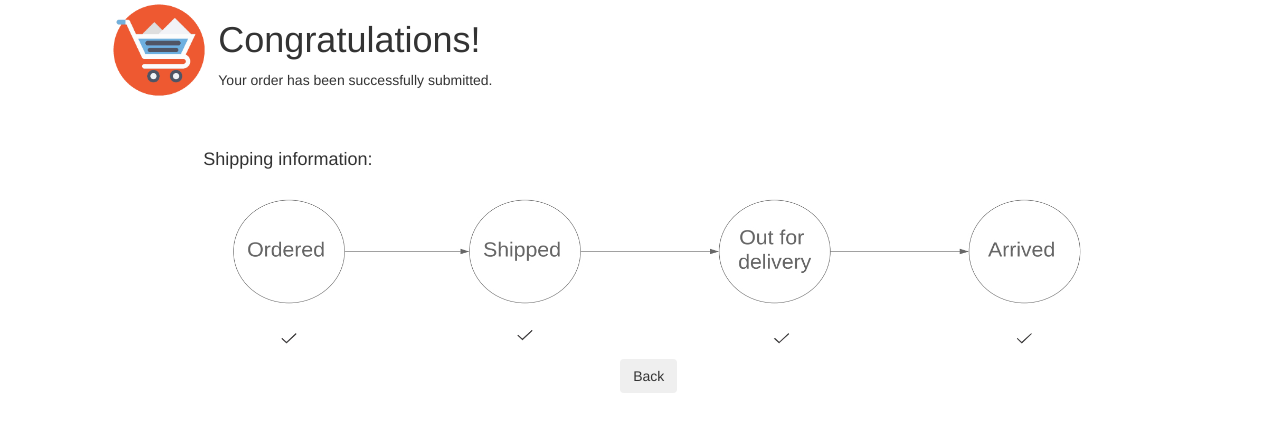
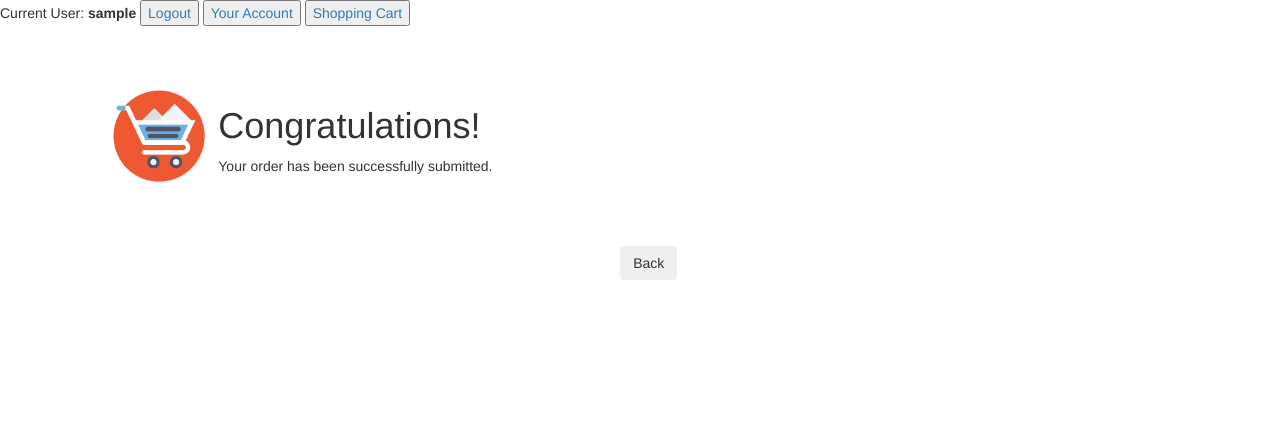
Before and after one commit to Jskujawa/Shopping-site, a PHP site: page /confirm.php in a window 1280 px wide. Shown: the top 432 px of the page. Run offline with PHP 8.4, Linux system fonts and the light colour scheme; the visitor is signed in with stand-in values (Sample User, id 1); some libraries are stand-ins or nearby versions.

Commit message:
Update confirm.php

```diff
--- a/confirm.php
+++ b/confirm.php
@@ -1,15 +1,43 @@
-<!DOCTYPE html>
+<?php
+session_start();
+
+if(!isset($_SESSION['username']))
+	{ $_SESSION['loginMessage'] = "Please Login First";
+		header("Location: login.php");}
+
+	$_SESSION['cart']="";
+
+?>
 <html>
 <head>
 	<meta charset="utf-8">
-	<title>confirm</title>
+	<title>Clothes Lists</title>
 	<link rel="stylesheet" href="https://cdn.staticfile.org/twitter-bootstrap/3.3.7/css/bootstrap.min.css">
 	<script src="https://cdn.staticfile.org/jquery/2.1.1/jquery.min.js"></script>
 	<script src="https://cdn.staticfile.org/twitter-bootstrap/3.3.7/js/bootstrap.min.js"></script>
 </head>
 <body>
-
-
+	<div>
+		<span>
+				<span>
+					Current User:   <strong>
+						<?php
+						IF(isset($_SESSION['username'])){
+						echo $_SESSION['username'];
+						}?></strong>
+					<a href = 'php_files/logout.php'> <input type="button" value="Logout"/></a>
+				</span>
+				<a href = 'account.php'>
+					<input type="button" value="Your Account"/>
+				</a>
+				<a href = 'shoppingcart.php'>
+					<input type="button" value="Shopping Cart"/>
+				</a>
+			</span>
+	</div>
+	<br>
+	<br>
+	<br>
 	<div class = "row">
 		<div class="col-sm-offset-1 col-sm-1">
 			<img src="./picture/logo.png" alt="brand" width="100" height="100">
@@ -18,21 +46,15 @@
 			<h1>Congratulations!</h1>
 			<p>Your order has been successfully submitted.</p>
         <div>
-	<div
+	<div>
 
 <br>
 <br>
 <br>
-<div class="row">
-		<h4>Shipping information: </h4>
-		<img src="./picture/ship.jpg" class="img-response" alt="Airaisa" width="900" height="180">
-	</div>
-
-
 		<div class="col-sm-offset-9 col-sm-8">
 			<button class="btn" type="submit" name="btnsubmit">Back</button>
-			</div>
- </div>
+		</div>
+	</div>
 
 
 
```
